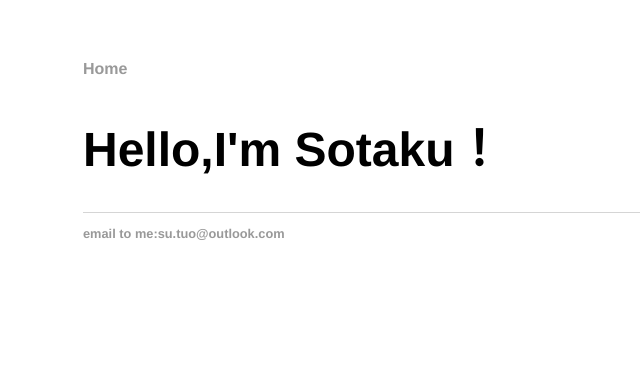
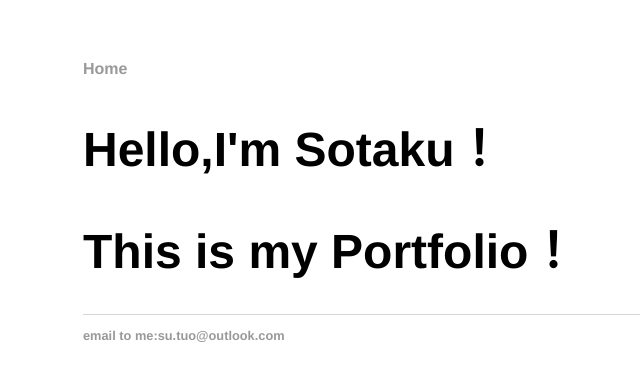
Before and after one commit to SotakuStudio/SotakuStudio.github.io, a Jekyll site: the page built from index.html, in a window 1280 px wide. Shown: the top 381 px of the page, without its empty margins (109-749 px from the left). Built offline with Jekyll 4.4.1, drawn with Linux system fonts in a browser that asks for light colours.

Commit message:
Update index.html

```diff
--- a/index.html
+++ b/index.html
@@ -1,7 +1,8 @@
 ---
 layout: default
-title: SuTuo_Job
+title: Portfolio
 ---
 <div class="blurb">
     <h1>Hello,I'm Sotaku！</h1>
+    <h1>This is my Portfolio！</h1>
 </div><!-- /.blurb -->
```
